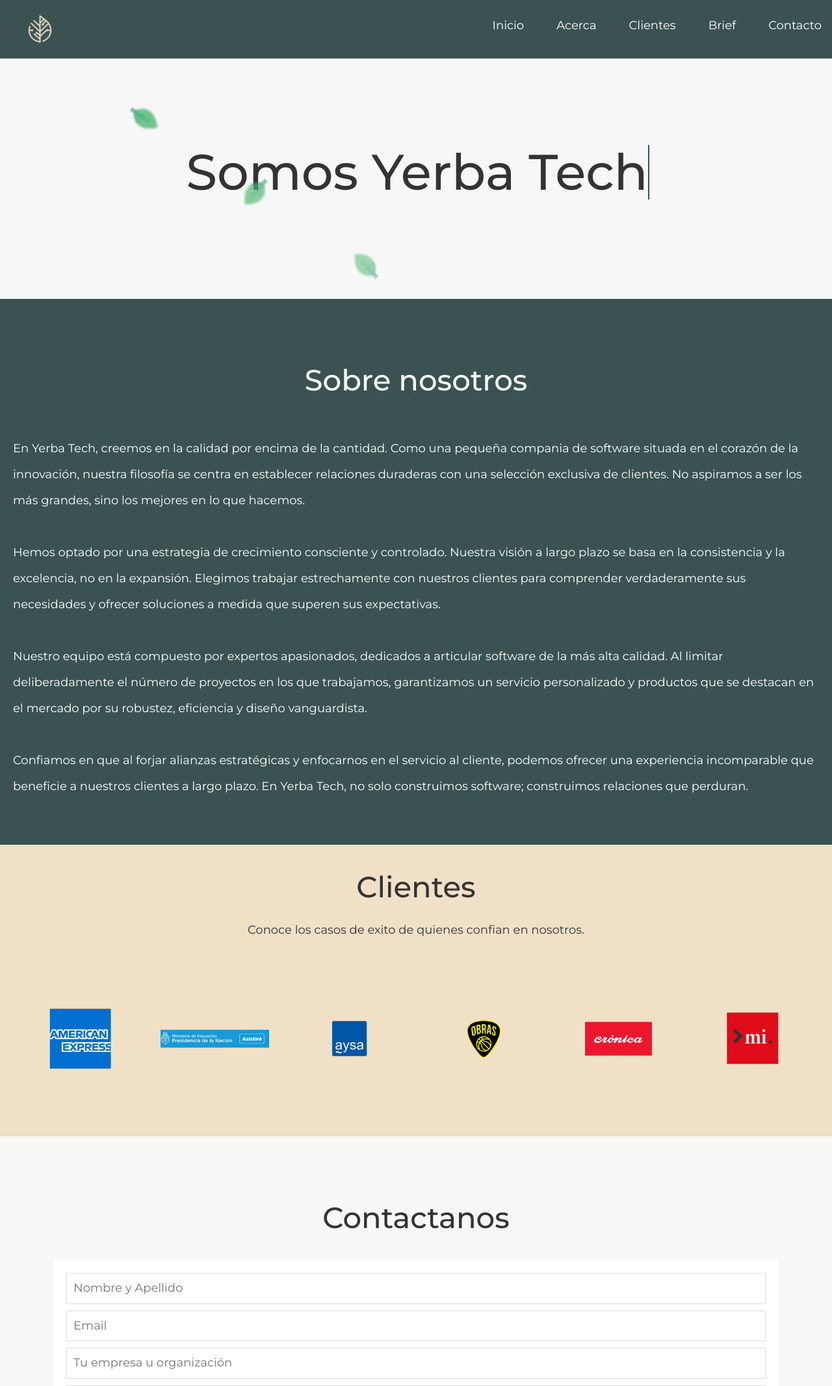
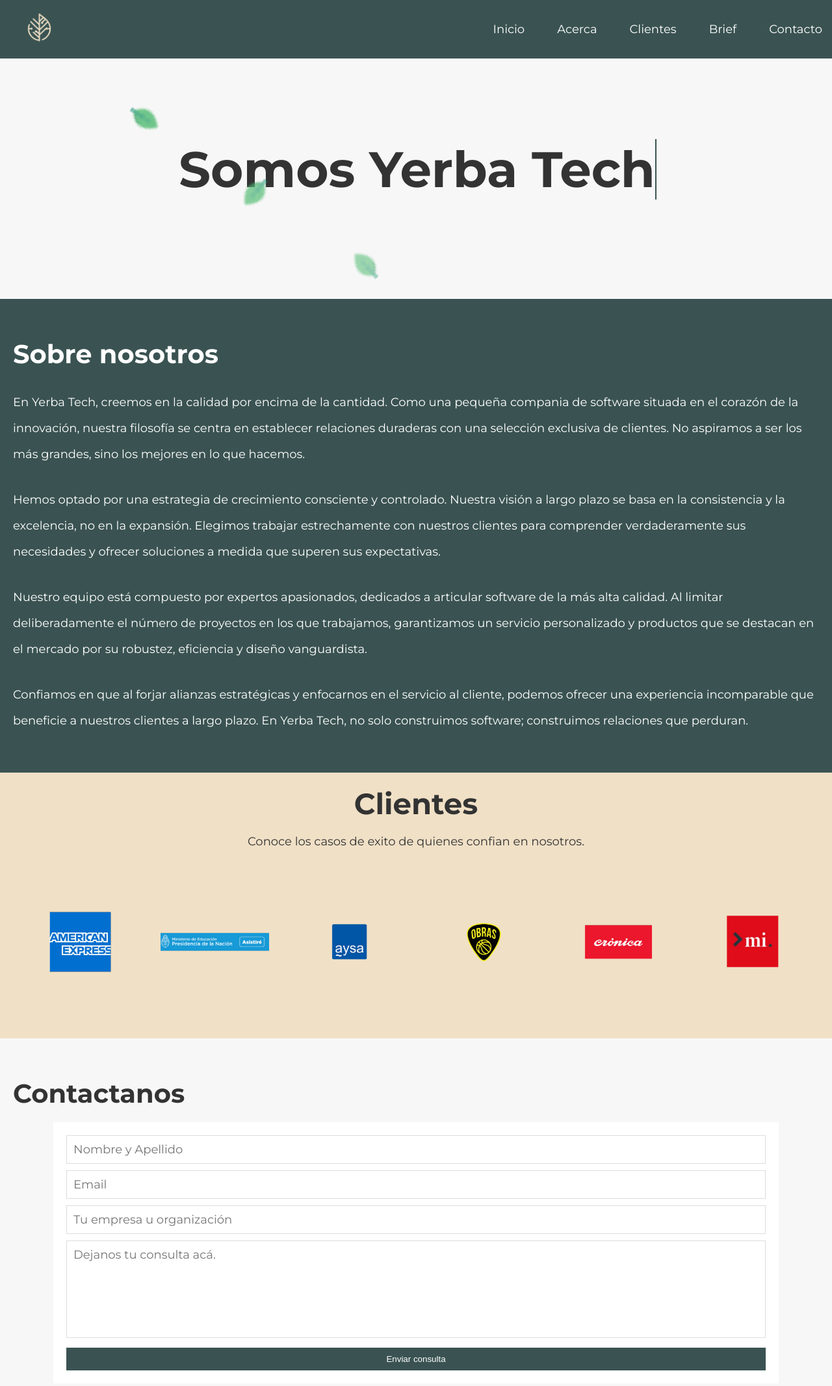
Before and after one commit to Yerba-Tech/website, a PHP site: page / in a window 1280 px wide. Shown: the top 2133 px of the page at 65% size. Run offline with PHP 8.4, Linux system fonts and the light colour scheme; some libraries are stand-ins or nearby versions.

Commit message:
Fixed titles

```diff
--- a/assets/css/style.css
+++ b/assets/css/style.css
@@ -118,6 +118,10 @@
   overflow: hidden;
 }
 
+.hero-section h1{
+  font-weight: 700;
+}
+
 .navbar_links-mostrar {
   height: calc(50vh - 9rem);
 }
@@ -144,6 +148,11 @@
 /* SECTIONS  */
 
 /* ABOUT  */
+
+.section-title{
+  font-size: 4rem;
+  text-align:left;
+}
 .about-section {
   display: flex;
   flex-direction: column;
@@ -167,12 +176,14 @@
   color: var(--white);
 
 }
+
 #clients-titles{
   display: flex;
   flex-direction: column;
   justify-content: center;
   align-items: center;
 }
+
 #clients-titles p {
   text-align: center;
 }
@@ -180,7 +191,7 @@
 
 /* CLIENTS CAROUSEL */
 
-h2{
+.client-title{
   text-align:center;
   padding: 20px;
 }
--- a/index.html
+++ b/index.html
@@ -8,40 +8,66 @@
     <link rel="preconnect" href="https://fonts.gstatic.com" crossorigin />
 
     <!-- Scripts -->
-    <script src="https://code.jquery.com/jquery-2.2.0.min.js" type="text/javascript"></script>
+    <script
+      src="https://code.jquery.com/jquery-2.2.0.min.js"
+      type="text/javascript"
+    ></script>
     <script src="https://cdnjs.cloudflare.com/ajax/libs/slick-carousel/1.6.0/slick.js"></script>
     <script src="https://maxcdn.bootstrapcdn.com/bootstrap/3.3.6/js/bootstrap.min.js"></script>
-
 
     <!-- External styles -->
     <link
       href="https://fonts.googleapis.com/css2?family=Montserrat:wght@100;200;300;400;500;600;700&display=swap"
       rel="stylesheet"
     />
-    <link rel="apple-touch-icon" sizes="180x180" href="./assets/favicon/apple-touch-icon.png" />
-    <link rel="icon" type="image/png" sizes="32x32" href="./assets/favicon/favicon-32x32.png" />
-    <link rel="icon" type="image/png" sizes="16x16" href="./assets/favicon/favicon-16x16.png" />
+    <link
+      rel="stylesheet"
+      href="https://cdnjs.cloudflare.com/ajax/libs/font-awesome/6.1.1/css/all.min.css"
+    />
+
+    <!-- Favicon -->
+    <link
+      rel="apple-touch-icon"
+      sizes="180x180"
+      href="./assets/favicon/apple-touch-icon.png"
+    />
+    <link
+      rel="icon"
+      type="image/png"
+      sizes="32x32"
+      href="./assets/favicon/favicon-32x32.png"
+    />
+    <link
+      rel="icon"
+      type="image/png"
+      sizes="16x16"
+      href="./assets/favicon/favicon-16x16.png"
+    />
     <link rel="manifest" href="./assets/favicon/site.webmanifest" />
-    <link rel="mask-icon" href="./assets/favicon/safari-pinned-tab.svg" color="#5bbad5" />
+    <link
+      rel="mask-icon"
+      href="./assets/favicon/safari-pinned-tab.svg"
+      color="#5bbad5"
+    />
     <meta name="msapplication-TileColor" content="#da532c" />
     <meta name="theme-color" content="#ffffff" />
-    <link rel="stylesheet" href="https://cdnjs.cloudflare.com/ajax/libs/font-awesome/6.1.1/css/all.min.css">
-    <link href="https://maxcdn.bootstrapcdn.com/bootstrap/3.3.6/css/bootstrap.min.css" rel="stylesheet">
 
     <!-- Styles-->
     <link rel="stylesheet" href="./assets/css/style.css" />
-    <link rel="stylesheet" href="./assets/css/leaf.css">
-    <link rel="stylesheet" href="./assets/css/auto_write.css">
+    <link rel="stylesheet" href="./assets/css/leaf.css" />
+    <link rel="stylesheet" href="./assets/css/auto_write.css" />
 
     <title>Yerba Tech</title>
   </head>
   <body>
-
     <!-- HEADER -->
     <header class="header">
       <nav class="navbar">
         <a href="#home" class="header_logo">
-          <img src="./assets/images//yerba-tech-logo.png" alt="yerba-tech-logo" />
+          <img
+            src="./assets/images//yerba-tech-logo.png"
+            alt="yerba-tech-logo"
+          />
         </a>
         <button class="btn_hamburger" id="button_navbar">
           <img
@@ -82,64 +108,117 @@
 
     <!-- ABOUT SECTION -->
     <section id="about" class="about-section">
-      <h2>Sobre nosotros</h2>
-      <p>En Yerba Tech, creemos en la calidad por encima de la cantidad. Como una pequeña compania de software situada en el corazón de la innovación, nuestra filosofía se centra en establecer relaciones duraderas con una selección exclusiva de clientes. No aspiramos a ser los más grandes, sino los mejores en lo que hacemos.</p>
-      <p>Hemos optado por una estrategia de crecimiento consciente y controlado. Nuestra visión a largo plazo se basa en la consistencia y la excelencia, no en la expansión. Elegimos trabajar estrechamente con nuestros clientes para comprender verdaderamente sus necesidades y ofrecer soluciones a medida que superen sus expectativas.</p>
-      <p>Nuestro equipo está compuesto por expertos apasionados, dedicados a articular software de la más alta calidad. Al limitar deliberadamente el número de proyectos en los que trabajamos, garantizamos un servicio personalizado y productos que se destacan en el mercado por su robustez, eficiencia y diseño vanguardista.</p>
-      <p>Confiamos en que al forjar alianzas estratégicas y enfocarnos en el servicio al cliente, podemos ofrecer una experiencia incomparable que beneficie a nuestros clientes a largo plazo. En Yerba Tech, no solo construimos software; construimos relaciones que perduran.</p>
+      <h2 class="section-title">Sobre nosotros</h2>
+      <p>
+        En Yerba Tech, creemos en la calidad por encima de la cantidad. Como una
+        pequeña compania de software situada en el corazón de la innovación,
+        nuestra filosofía se centra en establecer relaciones duraderas con una
+        selección exclusiva de clientes. No aspiramos a ser los más grandes,
+        sino los mejores en lo que hacemos.
+      </p>
+      <p>
+        Hemos optado por una estrategia de crecimiento consciente y controlado.
+        Nuestra visión a largo plazo se basa en la consistencia y la excelencia,
+        no en la expansión. Elegimos trabajar estrechamente con nuestros
+        clientes para comprender verdaderamente sus necesidades y ofrecer
+        soluciones a medida que superen sus expectativas.
+      </p>
+      <p>
+        Nuestro equipo está compuesto por expertos apasionados, dedicados a
+        articular software de la más alta calidad. Al limitar deliberadamente el
+        número de proyectos en los que trabajamos, garantizamos un servicio
+        personalizado y productos que se destacan en el mercado por su robustez,
+        eficiencia y diseño vanguardista.
+      </p>
+      <p>
+        Confiamos en que al forjar alianzas estratégicas y enfocarnos en el
+        servicio al cliente, podemos ofrecer una experiencia incomparable que
+        beneficie a nuestros clientes a largo plazo. En Yerba Tech, no solo
+        construimos software; construimos relaciones que perduran.
+      </p>
     </section>
 
     <!-- CLIENTS SECTION -->
     <section id="clients" class="clients-section">
-      <div id = "clients-titles">
-        <h2>Clientes</h2>
+      <div id="clients-titles">
+        <h2 class="client-title">Clientes</h2>
         <p>Conoce los casos de exito de quienes confian en nosotros.</p>
       </div>
       <section class="customer-logos slider">
-        <div class="slide"><img   src="./assets/images/clients-logo/unlp-logo.png"></div>
-        <div class="slide"><img src="./assets/images/clients-logo/healty-logo.png"></div>
-        <div class="slide"><img src="./assets/images/clients-logo/henry-logo.png"></div>
-        <div class="slide"><img src="./assets/images/clients-logo/american-express-logo.png"></div>
-        <div class="slide"><img src="./assets/images/clients-logo/asistere-app.png"></div>
-        <div class="slide"><img src="./assets/images/clients-logo/aysa-logo.png"></div>
-        <div class="slide"><img src="./assets/images/clients-logo/club-obras-logo.png"></div>
-        <div class="slide"><img src="./assets/images/clients-logo/cronicaTV-logo.png"></div>
-        <div class="slide"><img src="./assets/images/clients-logo/masinversiones-logo.png"></div>
-        <div class="slide"><img src="./assets/images/clients-logo/membly-logo.png"></div>
-        <div class="slide"><img src="./assets/images/clients-logo/nicar-logo.png"></div>
-
-
-     </section>
-
-
+        <div class="slide">
+          <img src="./assets/images/clients-logo/unlp-logo.png" />
+        </div>
+        <div class="slide">
+          <img src="./assets/images/clients-logo/healty-logo.png" />
+        </div>
+        <div class="slide">
+          <img src="./assets/images/clients-logo/henry-logo.png" />
+        </div>
+        <div class="slide">
+          <img src="./assets/images/clients-logo/american-express-logo.png" />
+        </div>
+        <div class="slide">
+          <img src="./assets/images/clients-logo/asistere-app.png" />
+        </div>
+        <div class="slide">
+          <img src="./assets/images/clients-logo/aysa-logo.png" />
+        </div>
+        <div class="slide">
+          <img src="./assets/images/clients-logo/club-obras-logo.png" />
+        </div>
+        <div class="slide">
+          <img src="./assets/images/clients-logo/cronicaTV-logo.png" />
+        </div>
+        <div class="slide">
+          <img src="./assets/images/clients-logo/masinversiones-logo.png" />
+        </div>
+        <div class="slide">
+          <img src="./assets/images/clients-logo/membly-logo.png" />
+        </div>
+        <div class="slide">
+          <img src="./assets/images/clients-logo/nicar-logo.png" />
+        </div>
+      </section>
     </section>
 
     <!-- CONTACT SECTION -->
     <section id="contact" class="contact-section">
-      <h2>Contactanos</h2>
+      <h2 class="section-title">Contactanos</h2>
       <div class="contact-form">
-        <input type="text" placeholder="Nombre y Apellido" required/>
+        <input type="text" placeholder="Nombre y Apellido" required />
         <input type="email" placeholder="Email" />
-        <input type="text" placeholder="Tu empresa u organización">
+        <input type="text" placeholder="Tu empresa u organización" />
         <textarea placeholder="Dejanos tu consulta acá."></textarea>
         <button>Enviar consulta</button>
       </div>
     </section>
 
     <footer class="footer" id="footer">
-      <a href="https://github.com/Yerba-Tech" target="_blank" aria-label="GitHub">
-        <i class="fab fa-github"></i></a>
-      <a href="https://twitter.com/yerbatech" target="_blank" aria-label="Twitter">
-        <i class="fab fa-twitter"></i></a>
-      <a href="https://www.linkedin.com/company/yerbatech" target="_blank" aria-label="LinkedIn">
+      <a
+        href="https://github.com/Yerba-Tech"
+        target="_blank"
+        aria-label="GitHub"
+      >
+        <i class="fab fa-github"></i
+      ></a>
+      <a
+        href="https://twitter.com/yerbatech"
+        target="_blank"
+        aria-label="Twitter"
+      >
+        <i class="fab fa-twitter"></i
+      ></a>
+      <a
+        href="https://www.linkedin.com/company/yerbatech"
+        target="_blank"
+        aria-label="LinkedIn"
+      >
         <i class="fab fa-linkedin-in"></i>
       </a>
     </footer>
-
   </body>
 
   <!-- Scripts -->
   <script src="./assets/scripts/index.js"></script>
   <script src="./assets/scripts/auto_write.js"></script>
-
 </html>
```
